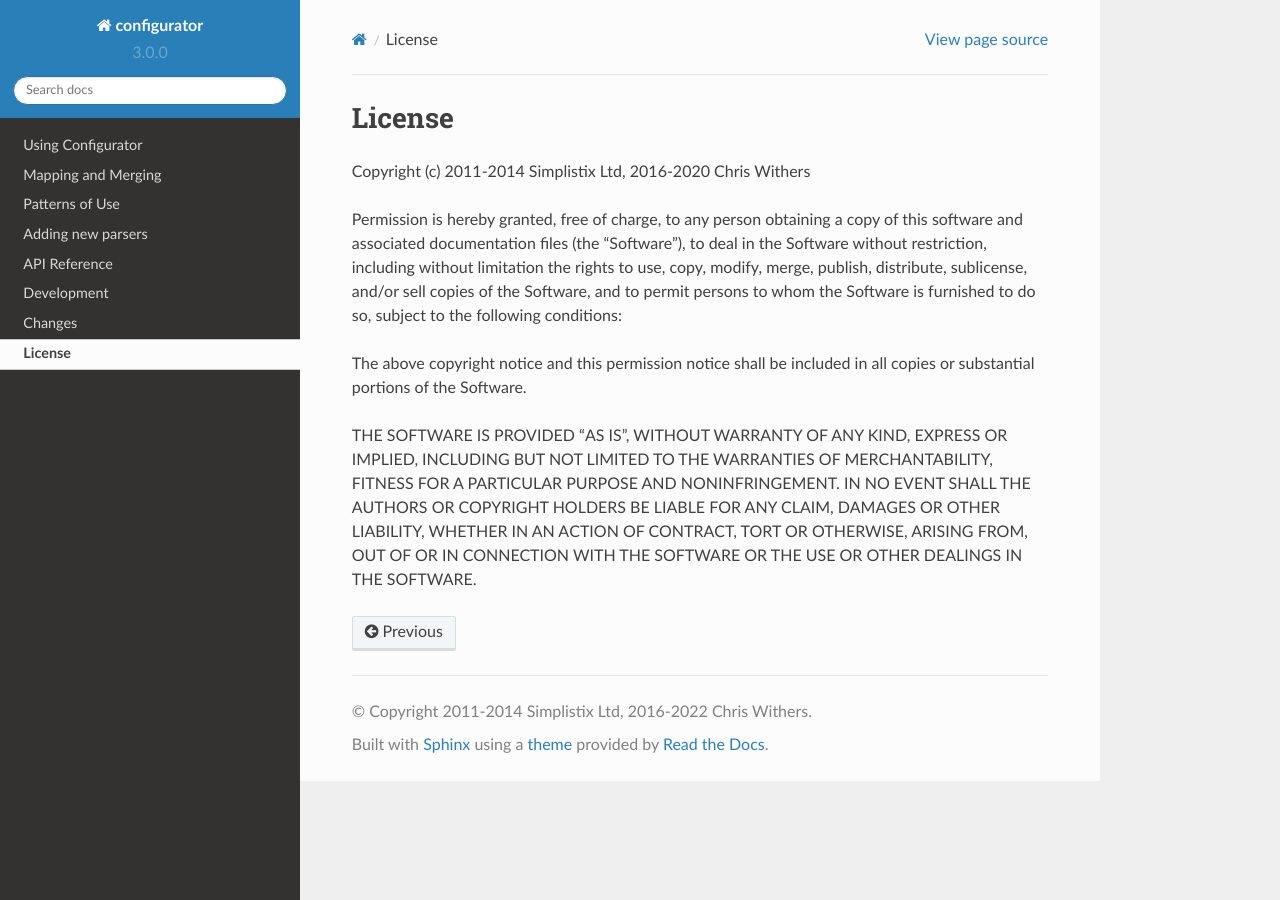
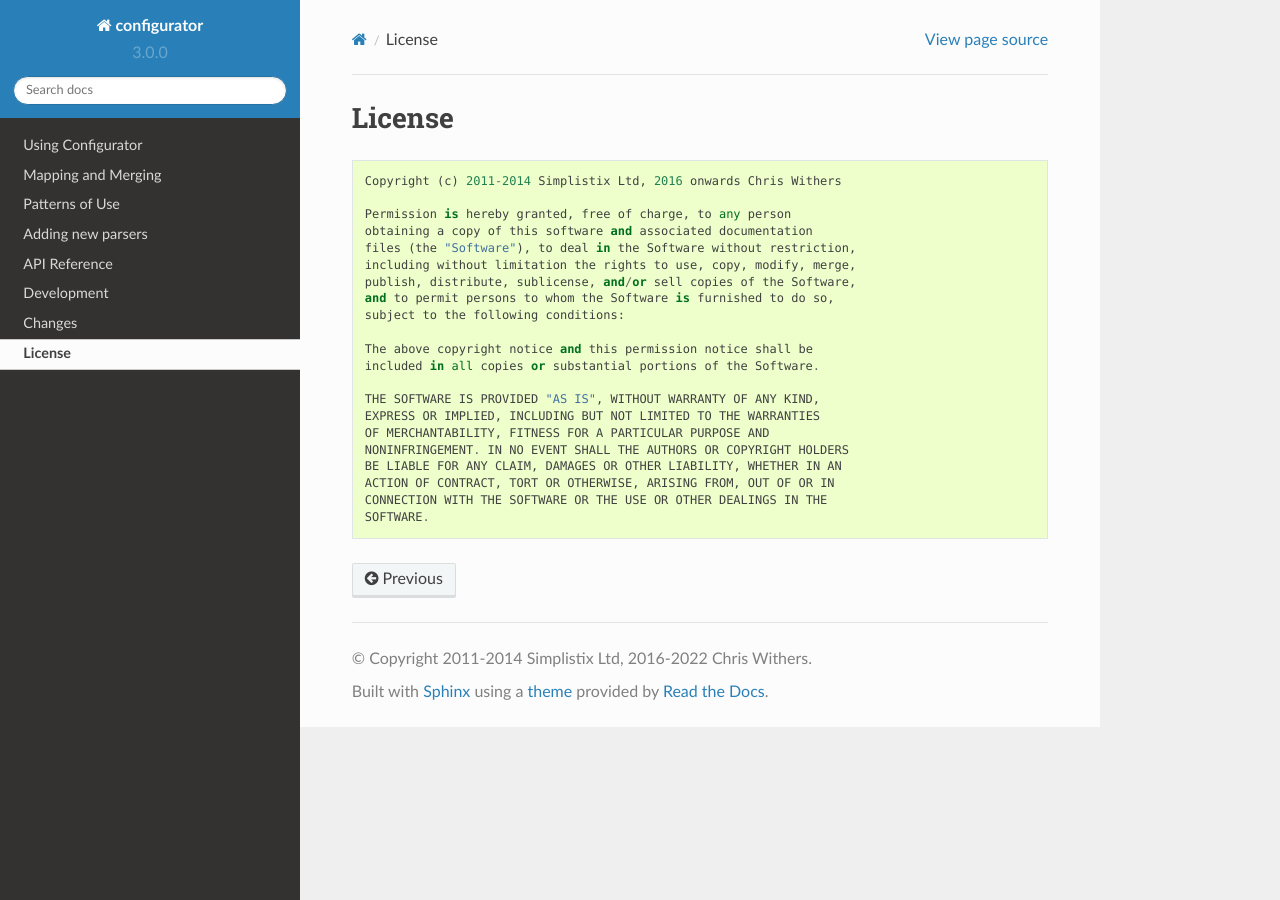
Before and after one commit to simplistix/configurator, a Sphinx documentation site: the page built from docs/license.rst, in a window 1280 px wide. Built offline with Sphinx 7.4.7 and the Read the Docs theme 2.0.0, drawn with Linux system fonts in a browser that asks for light colours; some of the changed lines change nothing that is shown.

Commit message:
de-dupe licence.

```diff
--- a/docs/license.rst
+++ b/docs/license.rst
@@ -2,24 +2,4 @@
 License
 =======
 
-Copyright (c) 2011-2014 Simplistix Ltd, 2016-2020 Chris Withers
-
-Permission is hereby granted, free of charge, to any person
-obtaining a copy of this software and associated documentation
-files (the "Software"), to deal in the Software without restriction,
-including without limitation the rights to use, copy, modify, merge,
-publish, distribute, sublicense, and/or sell copies of the Software,
-and to permit persons to whom the Software is furnished to do so,
-subject to the following conditions:
-
-The above copyright notice and this permission notice shall be
-included in all copies or substantial portions of the Software.
-
-THE SOFTWARE IS PROVIDED "AS IS", WITHOUT WARRANTY OF ANY KIND,
-EXPRESS OR IMPLIED, INCLUDING BUT NOT LIMITED TO THE WARRANTIES
-OF MERCHANTABILITY, FITNESS FOR A PARTICULAR PURPOSE AND
-NONINFRINGEMENT. IN NO EVENT SHALL THE AUTHORS OR COPYRIGHT HOLDERS
-BE LIABLE FOR ANY CLAIM, DAMAGES OR OTHER LIABILITY, WHETHER IN AN
-ACTION OF CONTRACT, TORT OR OTHERWISE, ARISING FROM, OUT OF OR IN
-CONNECTION WITH THE SOFTWARE OR THE USE OR OTHER DEALINGS IN THE
-SOFTWARE.
+.. literalinclude:: ../LICENSE.txt
```
Also changed, not shown: LICENSE.txt.
